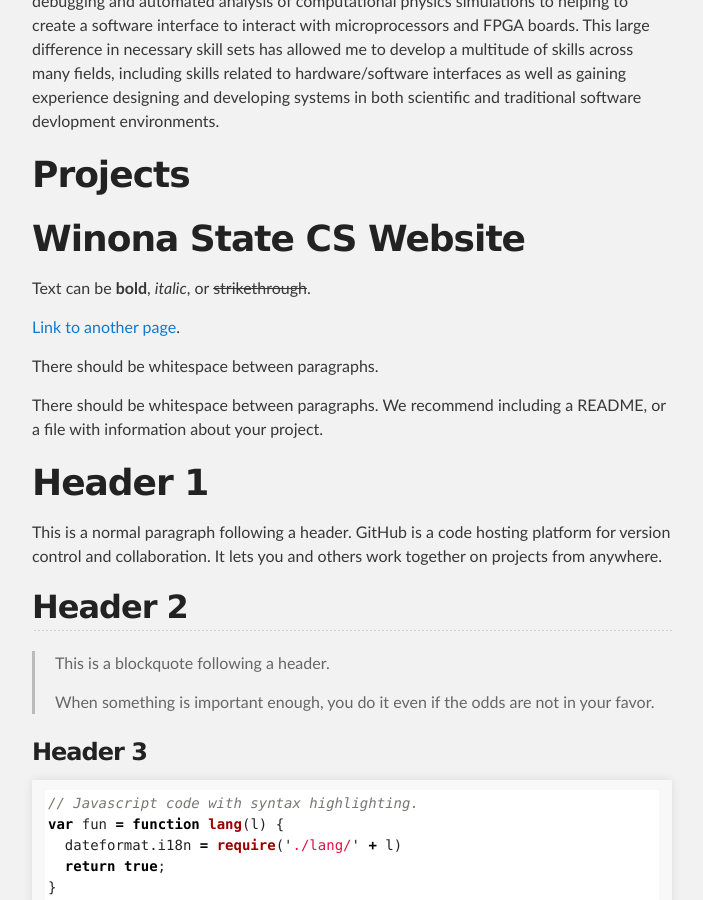
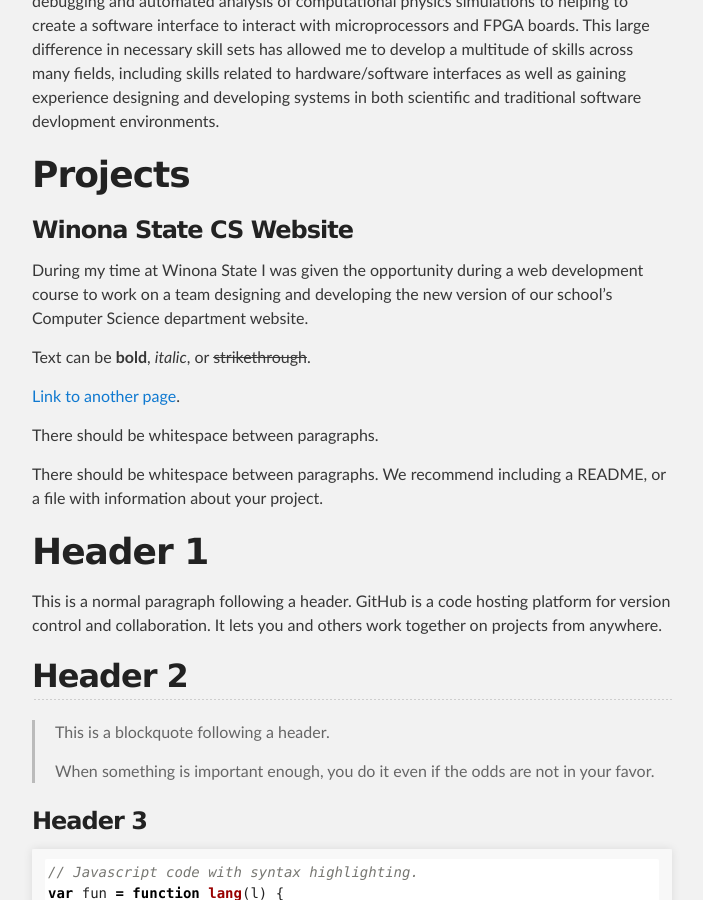
Before and after one commit to tdolphay/tdolphay.github.io, a Jekyll site: the page built from index.md, in a window 1280 px wide and 900 px high, scrolled down 446 px. Shown: the whole window, without its empty margins (288-991 px from the left). Built offline with Jekyll 4.4.1, drawn with Linux system fonts in a browser that asks for light colours; our own code applies the rules of GitHub Pages for plain Markdown files.

Commit message:
header change

```diff
--- a/index.md
+++ b/index.md
@@ -8,7 +8,8 @@ I am a 24 year old Computer Science/Physics (Electronics) graduate from Winona S
 
 # [](#header-1)Projects
 
-# [](#header-3)Winona State CS Website
+### [](#header-3)Winona State CS Website
+During my time at Winona State I was given the opportunity during a web development course to work on a team designing and developing the new version of our school's Computer Science department website.
 
 Text can be **bold**, _italic_, or ~~strikethrough~~.
 
```
